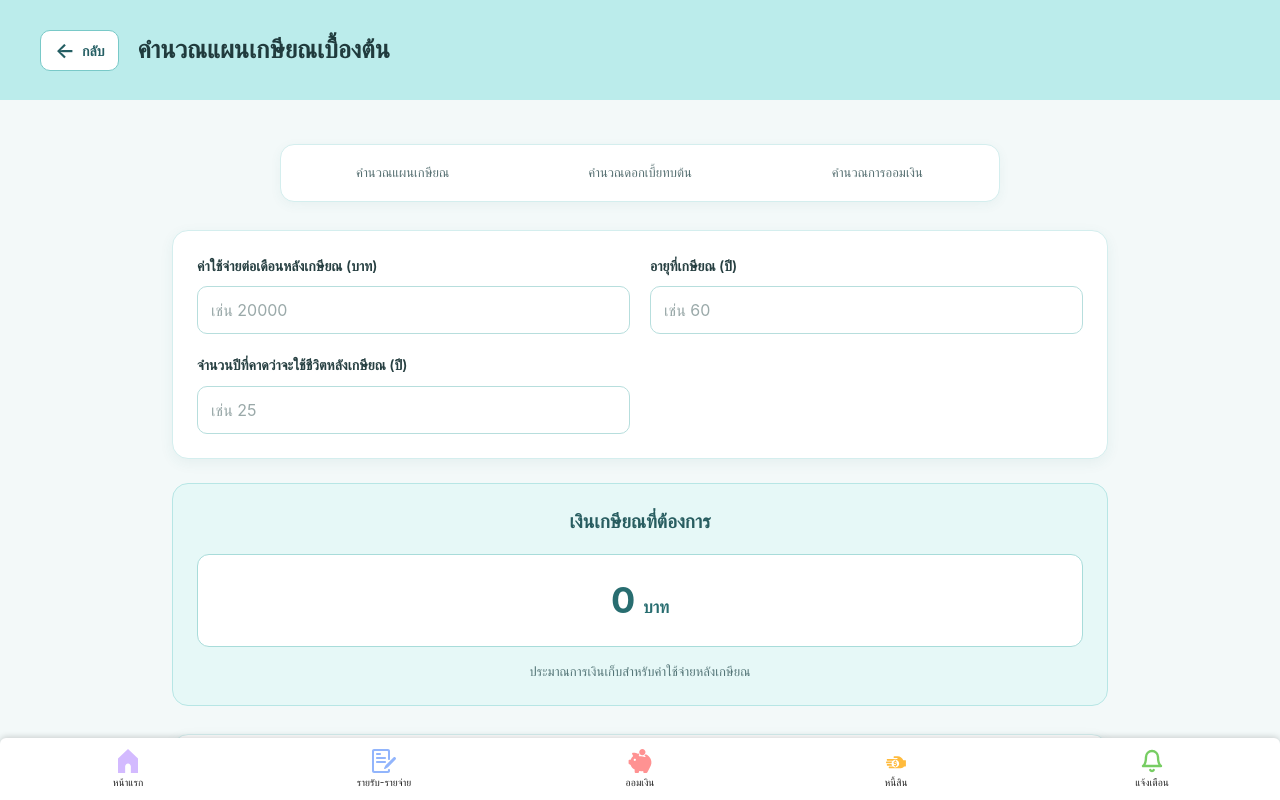
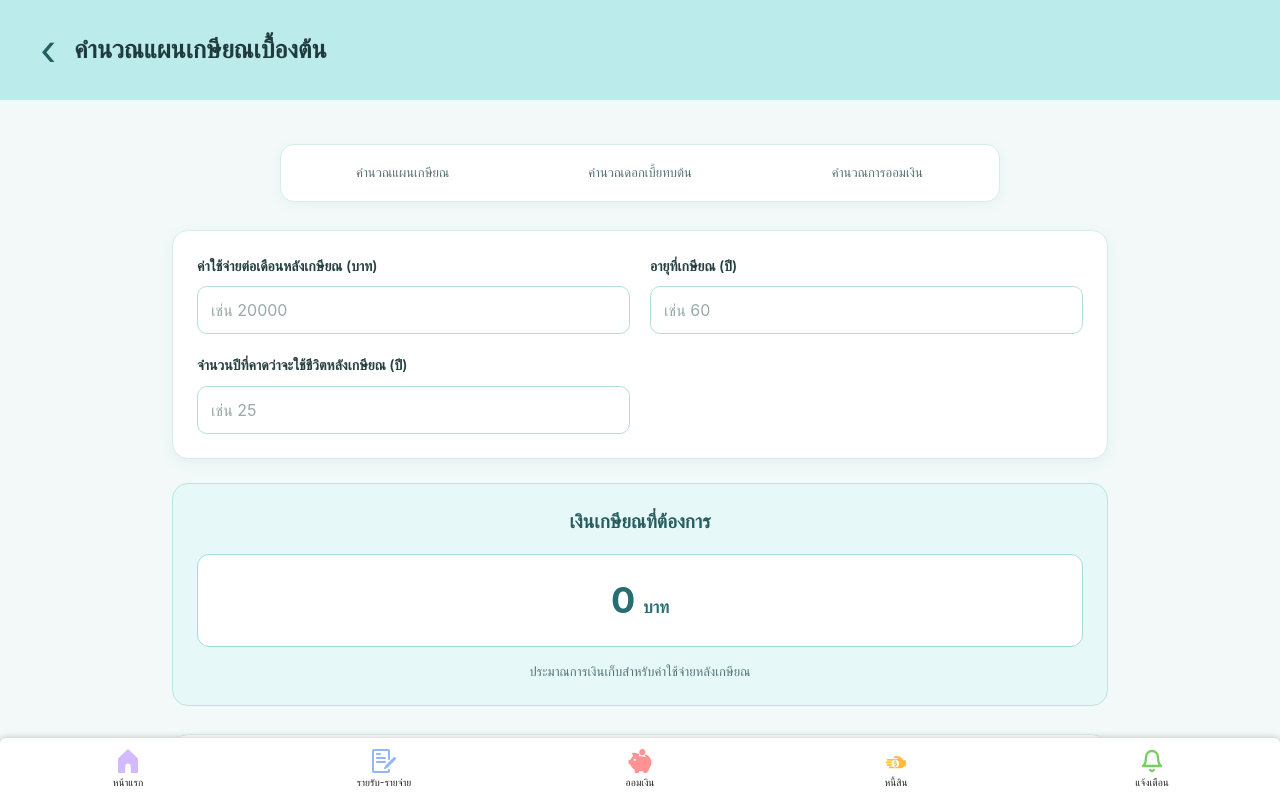
Before and after one commit to chotika0447/Financial-App, a React app in the folder Frontend/: page /retirement in a window 1280 px wide. Shown: the top 800 px of the page. Built offline with nearby package versions, Linux system fonts and the light colour scheme; the HTML template or start-up script is replaced by a standard one.

Commit message:
update finished debtcard

```diff
--- a/Frontend/src/pages/Debts.jsx
+++ b/Frontend/src/pages/Debts.jsx
@@ -413,11 +413,26 @@ function Debts() {
     }
   };
 
-
-  const statusFilteredDebts = debts.filter(
-    (debt) => debt.status === activeStatus
+  // แยกรายการหนี้ตามสถานะการชำระ
+  const ongoingDebts = debts.filter(
+    (debt) =>
+      debt.status === "ongoing" &&
+      Number(debt.remaining_amount) > 0
   );
 
+  const paidDebts = debts.filter(
+    (debt) =>
+      debt.status === "paid" ||
+      Number(debt.remaining_amount) <= 0
+  );
+
+  // กรองรายการตามแท็บสถานะที่เลือก
+  const statusFilteredDebts =
+    activeStatus === "ongoing"
+      ? ongoingDebts
+      : paidDebts;
+
+  // แยกตามประเภทหนี้หลังจากเลือกสถานะแล้ว
   const borrowDebts = statusFilteredDebts.filter(
     (debt) => debt.type === "borrowed"
   );
@@ -427,7 +442,9 @@ function Debts() {
   );
 
   const currentDebtsList =
-    activeTab === "borrow" ? borrowDebts : lendDebts;
+    activeTab === "borrow"
+      ? borrowDebts
+      : lendDebts;
 
   // ค้นหาด้วยชื่อรายการ และเรียงตามเงื่อนไขที่เลือก
   const filteredDebtsList = [...currentDebtsList]
@@ -499,15 +516,21 @@ function Debts() {
     });
 
 
-  const totalBorrow = borrowDebts.reduce(
-    (sum, debt) => sum + Number(debt.remaining_amount),
-    0
-  );
+  // ยอดที่ต้องจ่ายคืน: รวมเฉพาะหนี้ที่ยังดำเนินการอยู่ทั้งหมด
+  const totalBorrow = ongoingDebts
+    .filter((debt) => debt.type === "borrowed")
+    .reduce(
+      (sum, debt) => sum + Number(debt.remaining_amount || 0),
+      0
+    );
 
-  const totalLend = lendDebts.reduce(
-    (sum, debt) => sum + Number(debt.remaining_amount),
-    0
-  );
+  // ยอดที่ต้องได้รับคืน: รวมเฉพาะหนี้ที่ยังดำเนินการอยู่ทั้งหมด
+  const totalLend = ongoingDebts
+    .filter((debt) => debt.type === "lent")
+    .reduce(
+      (sum, debt) => sum + Number(debt.remaining_amount || 0),
+      0
+    );
 
   //เช็คข้อมูลหนี้สินที่ผู้ใช้เลือกว่ามีอยู่จริงหรือไม่
   if (loading) {
--- a/Frontend/src/pages/Retirement.css
+++ b/Frontend/src/pages/Retirement.css
@@ -23,32 +23,22 @@
 
 /* ปุ่มย้อนกลับ */
 .retirement-back-button {
-  display: inline-flex;
-  align-items: center;
-  justify-content: center;
-  gap: 7px;
   flex-shrink: 0;
-  padding: 9px 14px;
-  border: 1px solid #79c9c8;
-  border-radius: 10px;
-  background: #ffffff;
+  padding: 0;
+  border: none;
+  background: transparent;
   color: #245e63;
-  font-size: 14px;
-  font-weight: 600;
+  font-family: inherit;
+  font-size: 42px;
+  font-weight: 400;
+  line-height: 1;
   cursor: pointer;
-  transition:
-    background-color 0.2s ease,
-    transform 0.2s ease;
-}
-
-.retirement-back-button:hover {
-  background-color: #eafafa;
-  transform: translateY(-1px);
 }
 
 .retirement-back-button:focus-visible {
-  outline: 3px solid #4aabad;
-  outline-offset: 3px;
+  outline: 2px solid #245e63;
+  outline-offset: 4px;
+  border-radius: 4px;
 }
 
 .retirement-back-arrow {
--- a/Frontend/src/pages/Retirement.jsx
+++ b/Frontend/src/pages/Retirement.jsx
@@ -35,17 +35,15 @@ function Retirement() {
 
   return (
     <div className="retirement-page">
+
       <header className="retirement-header">
         <button
           type="button"
           className="retirement-back-button"
           onClick={() => navigate('/saving/')}
-          aria-label="กลับไปหน้ากระเป๋าเงิน"
+          aria-label="กลับไปหน้า Wallet"
         >
-          <span className="retirement-back-arrow" aria-hidden="true">
-            ←
-          </span>
-          <span>กลับ</span>
+          ‹
         </button>
 
         <h1 className="retirement-title">
@@ -163,9 +161,9 @@ function Retirement() {
           <h2>สรุปแผนเกษียณเบื้องต้น</h2>
 
           {monthlyExpenses !== '' &&
-          yearsInRetirement !== '' &&
-          expenses >= 0 &&
-          years > 0 ? (
+            yearsInRetirement !== '' &&
+            expenses >= 0 &&
+            years > 0 ? (
             <p>
               คุณควรมีเงินเก็บประมาณ{' '}
               <strong>{formatMoney(retirementMoney)} บาท</strong>{' '}
```
